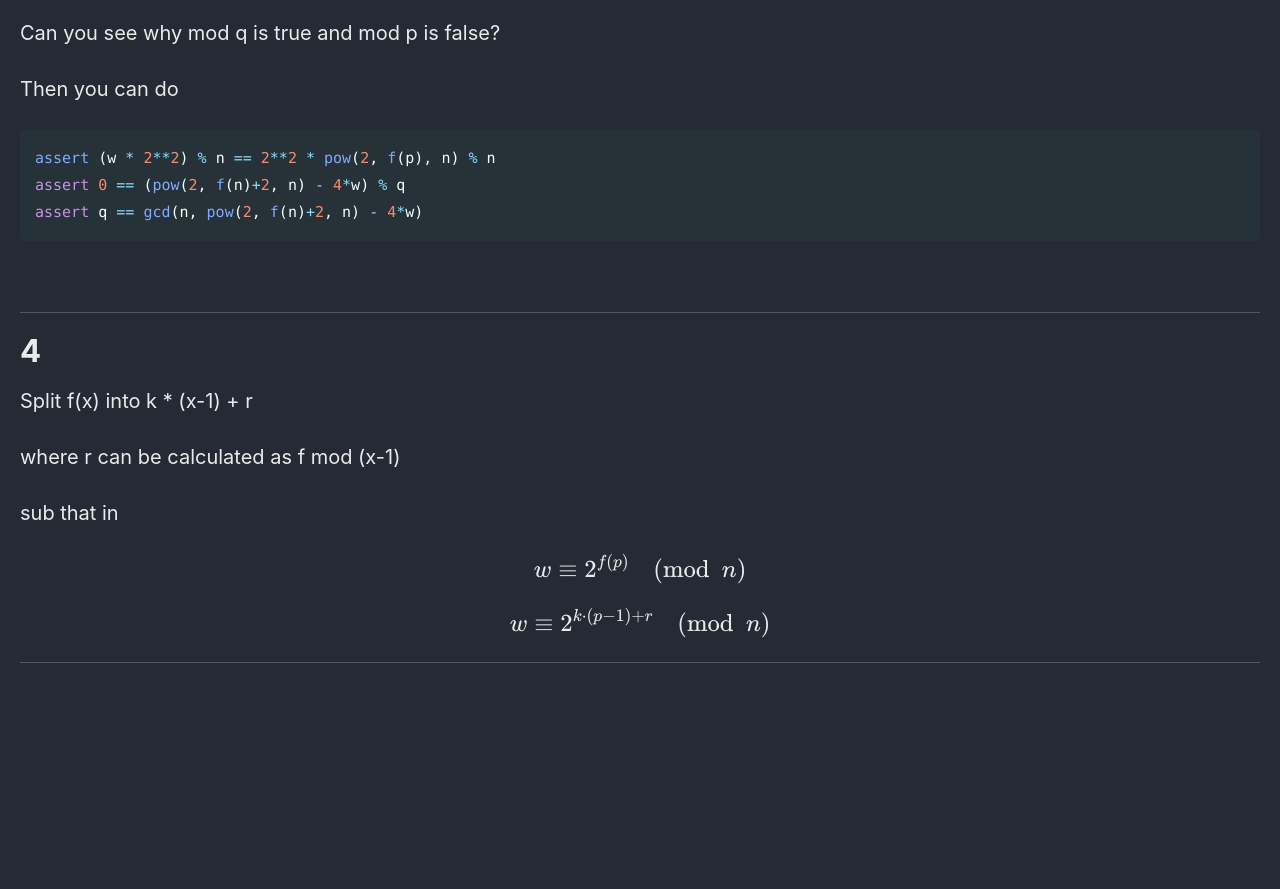
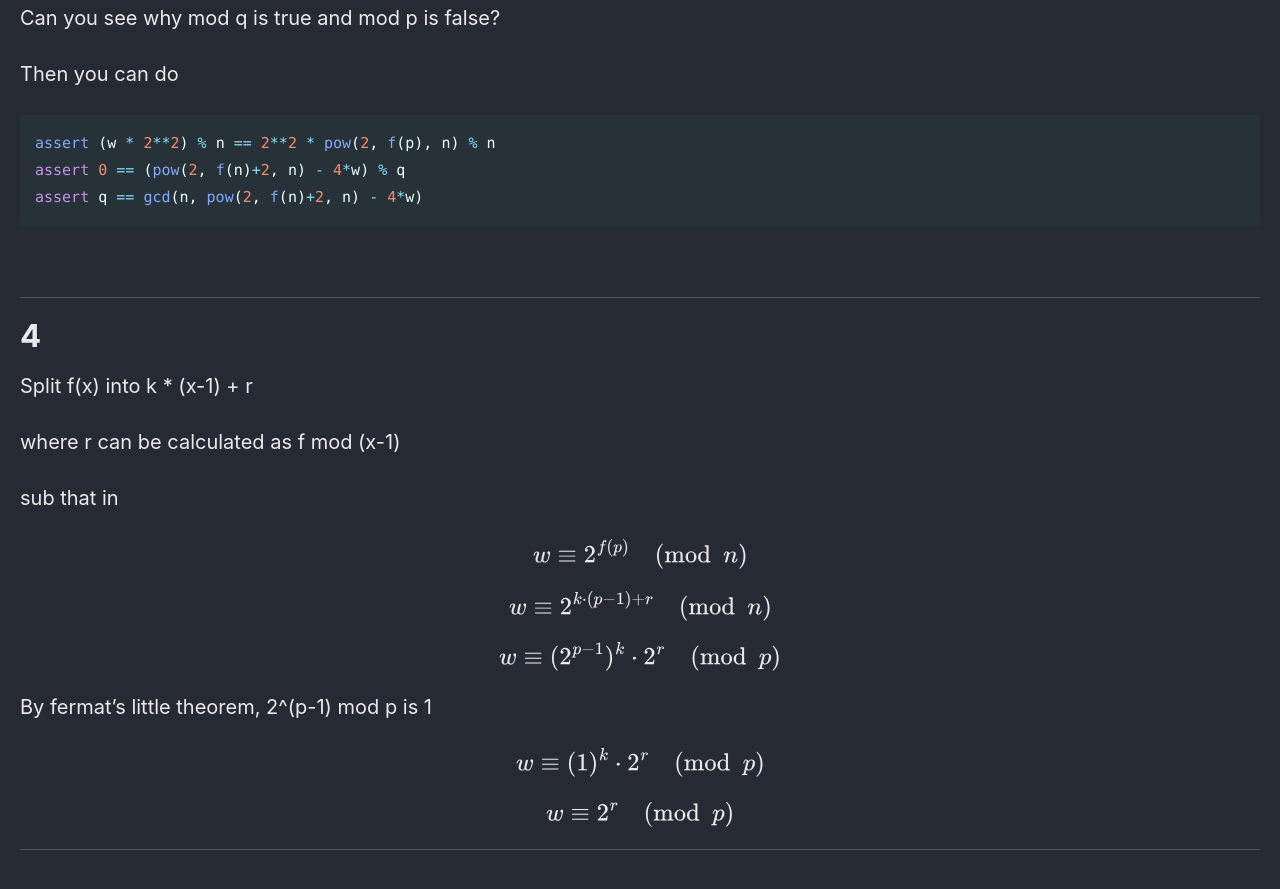
Before and after one commit to Connor-McCartney/Connor-McCartney.github.io, a Jekyll site: the page built from _pages/cryptography/other/univariate-ImaginaryCTF54.md, in a window 1280 px wide and 900 px high, scrolled down 3580 px. Shown: the top 889 px of the window. Built offline with Jekyll 4.4.1, drawn with Linux system fonts in a browser that asks for light colours; cached includes are drawn as plain includes; before the commit the page ends 4293 px from its top, so only the background shows below that.

Commit message:
Update univariate-ImaginaryCTF54.md

```diff
--- a/_pages/cryptography/other/univariate-ImaginaryCTF54.md
+++ b/_pages/cryptography/other/univariate-ImaginaryCTF54.md
@@ -191,5 +191,18 @@ $$
 w \equiv 2^{k \cdot (p-1) + r} \pmod n
 $$
 
+$$
+w \equiv (2^{p-1})^k \cdot 2^r \pmod p
+$$
+
+By fermat's little theorem, 2^(p-1) mod p is 1
+
+$$
+w \equiv (1)^k \cdot 2^r \pmod p
+$$
+
+$$
+w \equiv 2^r \pmod p
+$$
 
 ---
```
